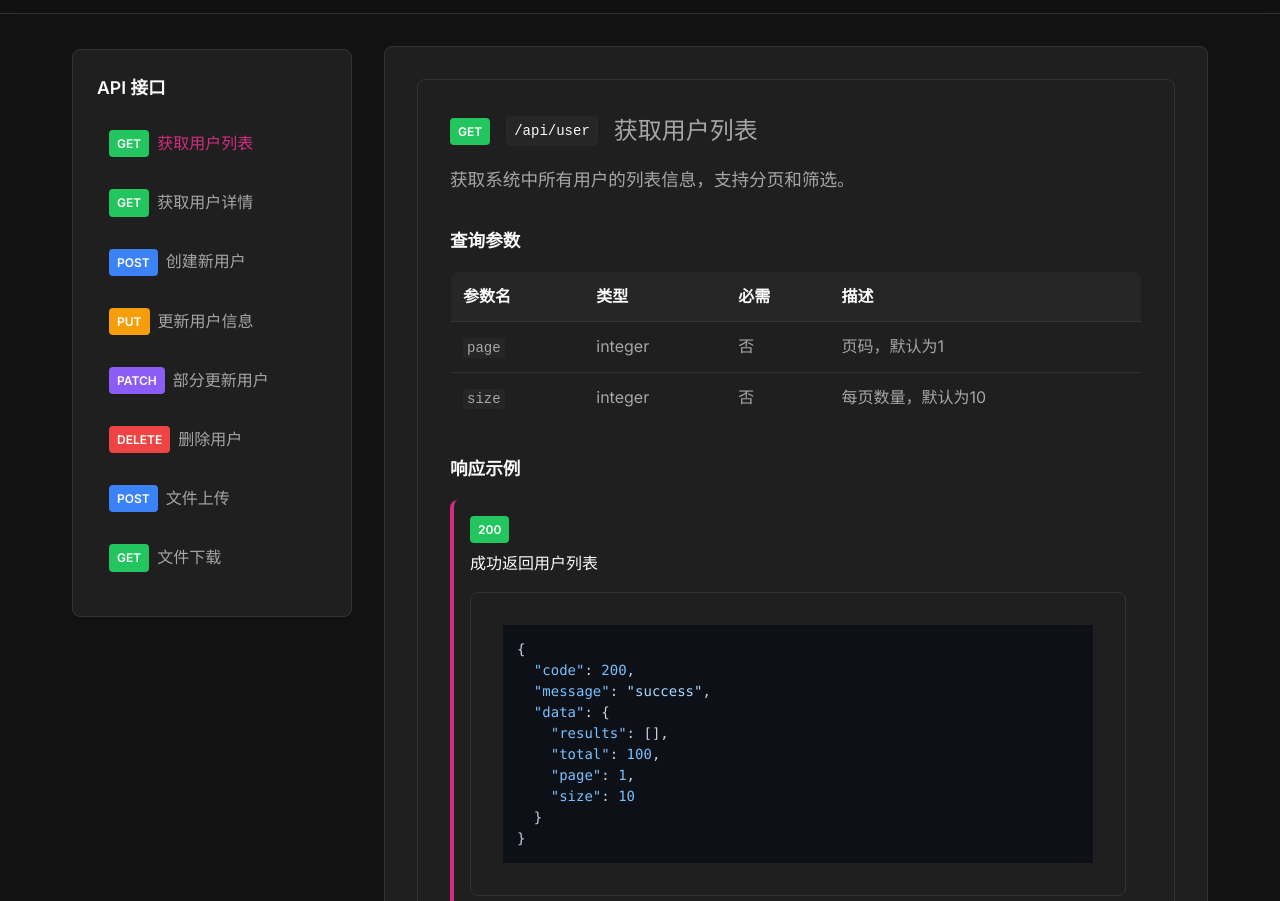
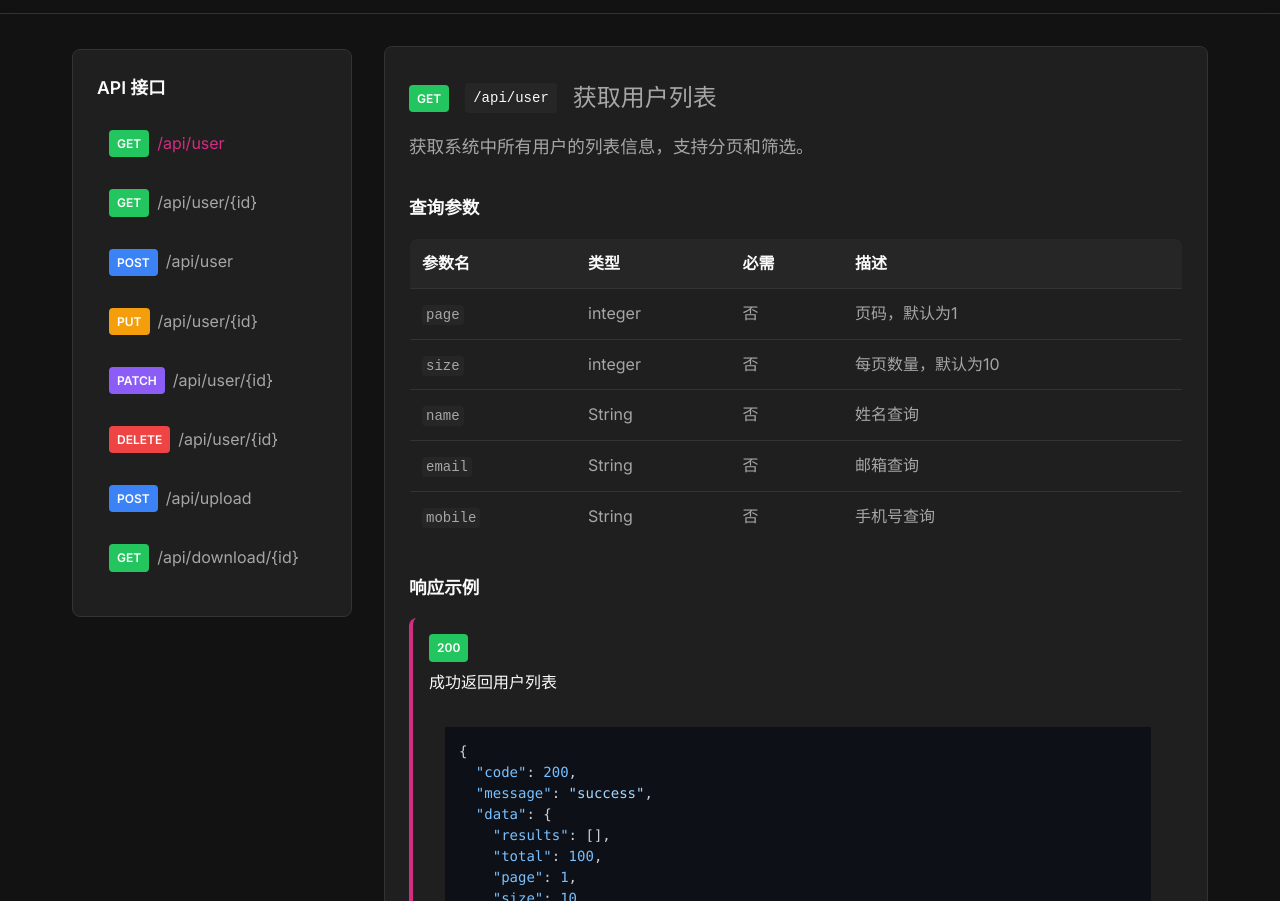
Before and after one commit to yjiace/mockingBird, a website: page public/docs.html in a window 1280 px wide. Shown: the part 51-952 px from the top of the page. Drawn offline with nearby package versions, Linux system fonts and the light colour scheme.

Commit message:
文档页面样式

```diff
--- a/public/api-config.json
+++ b/public/api-config.json
@@ -9,7 +9,10 @@
       "parameters": {
         "query": [
           { "name": "page", "type": "integer", "required": false, "description": "页码，默认为1" },
-          { "name": "size", "type": "integer", "required": false, "description": "每页数量，默认为10" }
+          { "name": "size", "type": "integer", "required": false, "description": "每页数量，默认为10" },
+          { "name": "name", "type": "String", "required": false, "description": "姓名查询" },
+          { "name": "email", "type": "String", "required": false, "description": "邮箱查询" },
+          { "name": "mobile", "type": "String", "required": false, "description": "手机号查询" }
         ]
       },
       "responses": {
@@ -372,7 +375,7 @@
       "description": "根据文件ID下载文件。",
       "parameters": {
         "path": [
-          { "name": "id", "type": "string", "required": true, "description": "文件ID (1-6)" }
+          { "name": "id", "type": "integer", "required": true, "description": "文件ID (1-6)" }
         ]
       },
       "responses": {
--- a/public/components/footer.js
+++ b/public/components/footer.js
@@ -3,7 +3,6 @@ function createFooter() {
     return `
     <footer class="footer">
         <p>© 冀ICP备17000836号-2 | <img src="img/beian.png" alt="冀公网安备 13018102000160号" style="vertical-align:middle;"> 冀公网安备 13018102000160号</p>
-        <p>提供稳定可靠的模拟API服务。</p>
     </footer>
     `;
 }
--- a/public/docs.html
+++ b/public/docs.html
@@ -284,7 +284,7 @@
             flex: 1;
             background: hsl(var(--card));
             border-radius: var(--radius);
-            padding: 2rem;
+            /*padding: 2rem;*/
             border: 1px solid hsl(var(--border));
         }
 
@@ -514,7 +514,7 @@
         /* Tab Content */
         .tab-content {
             display: none;
-            padding: 1rem 0;
+            /*padding: 1rem 0;*/
         }
 
         .tab-content.active {
@@ -555,14 +555,14 @@
         /* Code Block */
         .code-block {
             background: hsl(var(--card));
-            border: 1px solid hsl(var(--border));
+            border: 0px solid hsl(var(--border));
             border-radius: var(--radius);
             overflow: hidden;
         }
 
         .code-block pre {
             margin: 0;
-            padding: 1rem;
+            /*padding: 1rem;*/
             overflow-x: auto;
         }
 
@@ -644,9 +644,9 @@
         .api-doc {
             display: none;
             background: hsl(var(--card));
-            border: 1px solid hsl(var(--border));
+            /*border: 1px solid hsl(var(--border));*/
             border-radius: var(--radius);
-            padding: 2rem;
+            padding: 2rem 1.5rem 0rem 1.5rem;
             margin-bottom: 2rem;
         }
 
@@ -890,7 +890,7 @@
                 listItem.innerHTML = `
                     <div class="api-link" data-api-id="${api.id}">
                         <span class="method-badge method-${api.method.toLowerCase()}">${api.method}</span>
-                        <span>${api.summary}</span>
+                        <span>${api.path}</span>
                     </div>
                 `;
                 apiList.appendChild(listItem);
```
